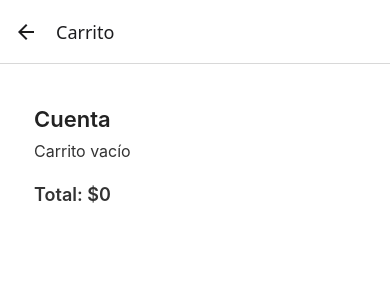
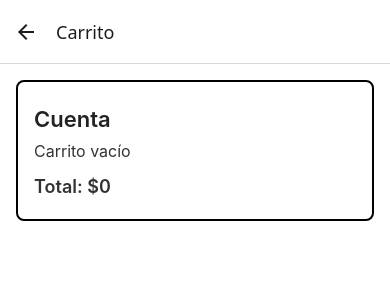
Before and after one commit to Juan-Weyrauch/eq1-FoodApp, a React Native app in the folder FoodApp/: screen /Cart in a window 390 px wide. Shown: the top 300 px of the page. Built offline with nearby package versions, Linux system fonts and the light colour scheme.

Commit message:
fixed carrito view

```diff
--- a/FoodApp/Componentes/carrito.jsx
+++ b/FoodApp/Componentes/carrito.jsx
@@ -1,5 +1,4 @@
-import React from "react";
-import {Text, StyleSheet, View, Pressable} from 'react-native';
+import { Text, StyleSheet, View, Pressable } from "react-native";
 
 export default function Carrito({ carrito, removeFromCarrito }) {
   const total = carrito.reduce((a, i) => a + i.price * i.q, 0);
@@ -7,20 +6,24 @@ export default function Carrito({ carrito, removeFromCarrito }) {
   return (
     <View style={styles.carrito}>
       <Text style={styles.h2}>Cuenta</Text>
-            <View style={styles.carItems}>
-                {carrito.length === 0 ? <Text style={styles.p}>Carrito vacío</Text> :
+      <View style={styles.cartItems}>
+        {carrito.length === 0 ? (
+          <Text style={styles.p}>Carrito vacío</Text>
+        ) : (
           carrito.map((item) => (
-                        <View key={item.id} style={styles.carItems}>
-                            <Text style={styles.span}>{item.name} x {item.q}</Text>
-                            <Text style={styles.span}>${item.price * item.q}</Text>
+            <View key={item.id} style={styles.cartItems}>
+              <Text style={styles.span}>
+                {item.emoji} {item.name}   x {item.q} {/* No se pq no funciona el item.emoji */}
+              </Text>
               <Pressable
                 style={styles.remove}
                 onPress={() => removeFromCarrito(item.id)}
               >
-                                <Text>❌</Text>
+                <Text>${item.price * item.q}   ❌</Text>
               </Pressable>
             </View>
-                    ))}
+          ))
+        )}
       </View>
       <Text style={styles.h3}>Total: ${total}</Text>
     </View>
@@ -30,44 +33,44 @@ export default function Carrito({ carrito, removeFromCarrito }) {
 const styles = StyleSheet.create({
   h2: {
     fontSize: 22,
-        fontWeight: '600',
+    fontWeight: "600",
     marginVertical: 8,
-        color: '#222'
+    color: "#222",
   },
   h3: {
     fontSize: 18,
-        fontWeight: '600',
-        color: '#333',
+    fontWeight: "600",
+    color: "#333",
     marginVertical: 6,
   },
   carrito: {
     borderWidth: 2,
-        borderColor: '#fff',
+    borderColor: "#000",
     padding: 16,
     borderRadius: 8,
-        width: 220,
+    width: "100%",
   },
-    carItems:{
-        flexDirection: 'row',
-        justifyContent: 'space-between',
-        marginBottom: 8,
+  cartItems: {
+    flexDirection: "row",
+    flexWrap: "wrap",
+    justifyContent: "space-between",
+    width: "100%",
   },
   p: {
     fontSize: 16,
     lineHeight: 22,
-        color: '#333',
+    color: "#333",
     marginBottom: 8,
   },
   span: {
-        fontWeight: 'bold',
-        color: '#e91e63',
+    fontWeight: "bold",
+    color: "#e91e63",
   },
   remove: {
-        backgroundColor: 'transparent',
+    backgroundColor: "transparent",
     borderWidth: 0,
     padding: 4,
-        alignItems: 'center',
-        justifyContent: 'center',
+    alignItems: "center",
+    justifyContent: "center",
   },
-
-})
+});
```
Lines whose indentation alone changed are shown as unchanged.
